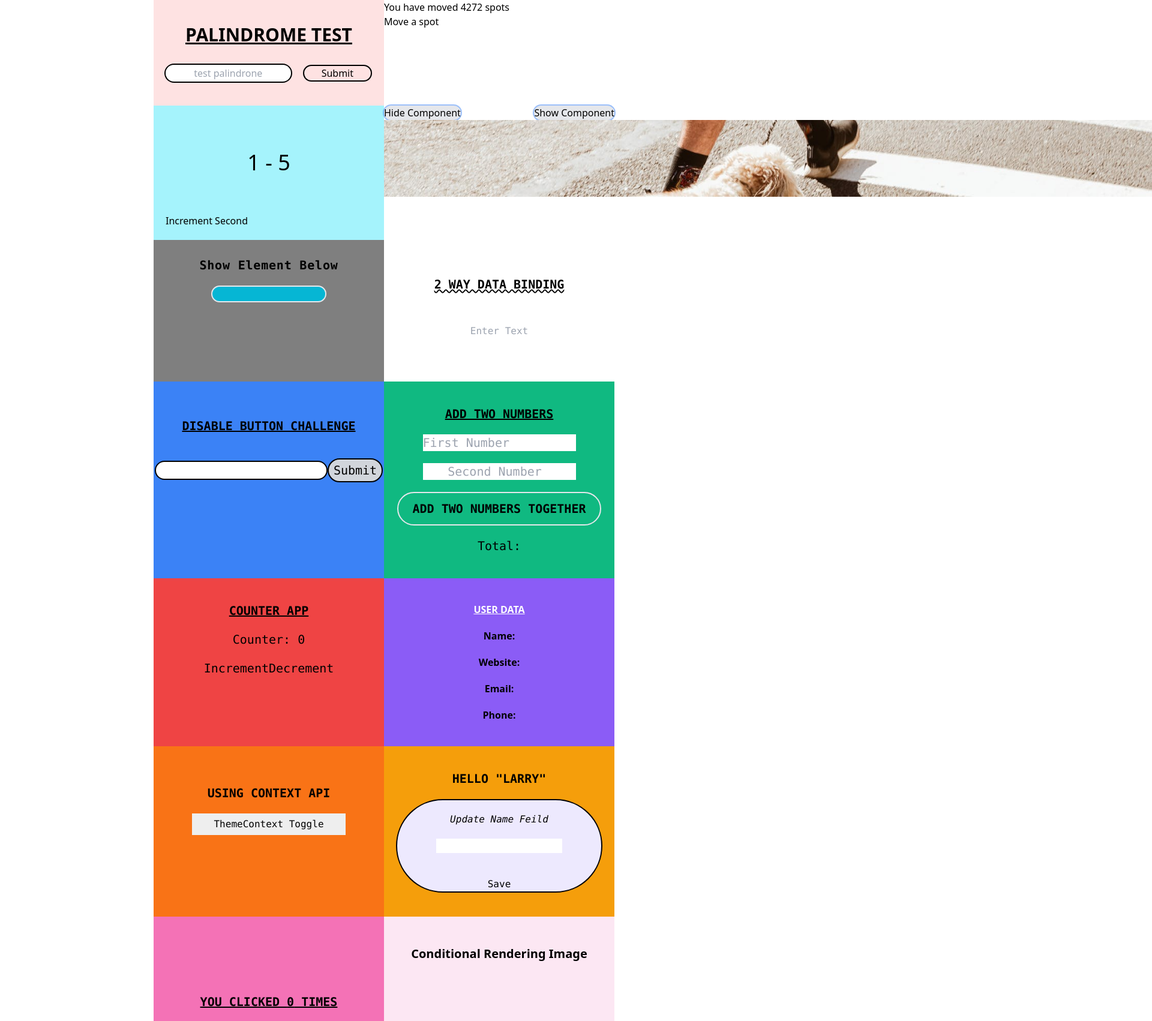
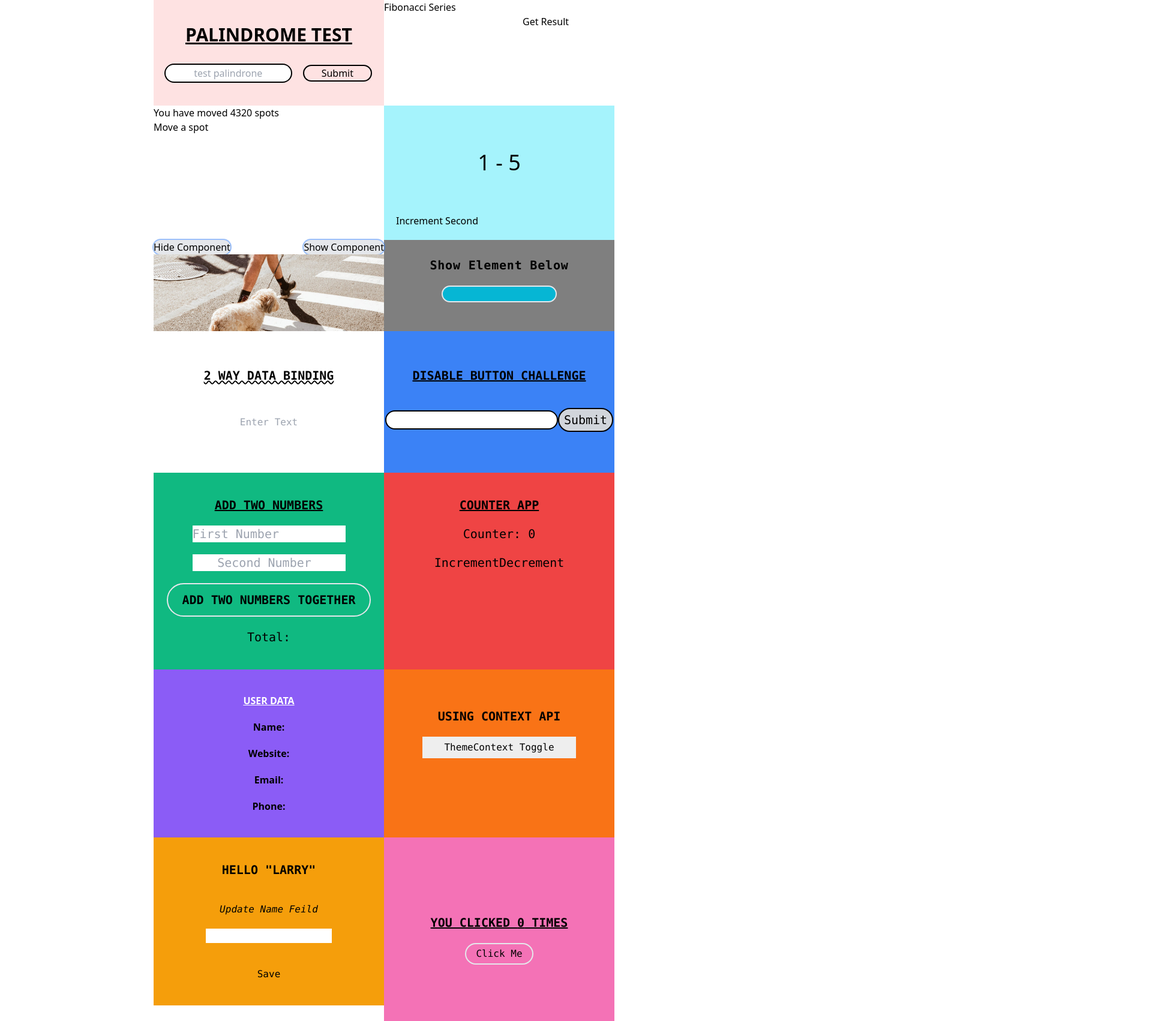
Before and after one commit to DecentraMindsCoin/hired-in-next, a Next.js app: page / in a window 1280 px wide. Shown: the top 1702 px of the page at 60% size, 1920 px wide, since content can reach past the window. Built offline with nearby package versions, Linux system fonts and the light colour scheme; no server answers.

Commit message:
large add datastructures and scripts

```diff
--- a/pages/index.js
+++ b/pages/index.js
@@ -15,6 +15,11 @@ import HowComponent from '../src/components/HowOther'
 import ScrollEvent from '../src/components/ScrollEvent'
 import Palindrome from '../src/components/Palindrome'
 import LoginForm from '../src/components/LoginForm'
+import Fibonacci from '../src/components/Fibonacci'
+import Scripts from '../src/components/Scripts'
+import DataStructures from '../src/components/DataStructures'
+
+
 // import TicTacComponent from '../src/components/TicTacComponent'
 const Home = () => {
   return (
@@ -29,6 +34,9 @@ const Home = () => {
         <div className="mx-auto grid w-full max-w-3xl grid-cols-2">
           <div>
             <Palindrome />
+          </div>
+          <div>
+            <Fibonacci />
           </div>
           <div>
             <ScrollEvent />
--- a/src/components/ChangeFormText.js
+++ b/src/components/ChangeFormText.js
@@ -1,5 +1,16 @@
 import React from 'react'
 import { useState } from 'react'
+
+
+const styles = {
+  wrapper: `w-full text-center space-y-5 py-10 bg-yellow-500 font-mono`,
+  heading: `font-bold text-xl uppercase`,
+  formContainer: `bg-purple-100 mx-5 rounded-full border-2 border-black`,
+  container: `py-5`,
+  label: `italic text-black`,
+  inputContainer: `py-5`,
+  input: ``,
+}
 
 const ChangeFormText = () => {
   const [input, setValue] = useState('')
@@ -15,18 +26,18 @@ const ChangeFormText = () => {
   }
 
   return (
-    <div className='w-full text-center space-y-5 py-10 bg-yellow-500 font-mono'>
-      <h1 className='font-bold text-xl uppercase'>Hello {`"${name}"`} </h1>
-      <form className="bg-purple-100 mx-5 rounded-full border-2 border-black">
-        <div className="py-5">
-          <label className='italic text-black' >Update Name Feild</label>
-          <div className="py-5">
+    <div className={styles.wrapper}>
+      <h1 className={styles.heading}>Hello {`"${name}"`} </h1>
+      <form className={styles.form}>
+        <div className={styles.container}>
+          <label className={styles.label} >Update Name Feild</label>
+          <div className={styles.inputContainer}>
             <input
               type="text"
               value={input}
               name="name-1"
               onChange={handleInput}
-              className="input"
+              className={styles.input}
             />
           </div>
         </div>
--- /dev/null
+++ b/src/components/DataStructures.js
@@ -0,0 +1,16 @@
+// For of loop, iterating through the array of names
+
+const names = ['max', 'tom', 'john', 'bob', 'sarah']
+
+console.log(names)
+console.log(names[0] + ' ' + 'loves pudding!')
+
+for (let el of names) {
+  console.log(el.toUpperCase())
+}
+
+names.push('julie')
+console.log(names.length)
+
+const findTom = names.findIndex((el) => el === 'tom')
+console.log(findTom)
--- /dev/null
+++ b/src/components/Fibonacci.js
@@ -0,0 +1,39 @@
+import React, { useState } from 'react'
+
+const styles = {
+  wrapper: ` relative w-full h-full text-center  py-3 `,
+  container: ` w-full flex-row space-y-3`,
+  buttonContainer: `justify-around flex w-full`,
+  button: `rounded-full border-2 px-5 py-1`,
+  styles: `relative px-5 w-full`,
+  inputContainer: `w-full flex relative`,
+  input: `w-full border-2 outline-none px-5 flex-shrink absolute`,
+}
+
+
+export default function Fibonacci() {
+  const [inp, setInp] = useState(null)
+  const [result, setResult] = useState([])
+  function fibonacci(n) {
+    let n1 = 0
+    let n2 = 1
+    let sum
+    const fibo = [1]
+    for (let i = 0; i < n; i++) {
+      sum = n1 + n2
+      n1 = n2
+      n2 = sum
+      fibo.push(n2)
+    }
+    return fibo.join(',')
+  }
+
+  return (
+    <div className="App">
+      <h1>Fibonacci Series</h1>
+      <input type="number" onChange={(e) => setInp(e.target.value)} />
+      <button onClick={() => setResult(fibonacci(inp))}>Get Result</button>
+      <h2>{result}</h2>
+    </div>
+  )
+}
--- /dev/null
+++ b/src/components/Scripts.js
@@ -0,0 +1,36 @@
+// simple fromise if a == 2 success else reject
+
+let p = new Promise((resolve, reject) => {
+  let a = 1 + 1
+  if (a == 2) {
+    resolve('Success')
+  } else {
+    reject('Failed')
+  }
+})
+
+//  id resolve success use this to execute the callback
+p.then((message) => {
+  console.log('This is in the then' + message)
+}).catch((message) => {
+  console.log('This is in the catch' + message)
+})
+
+
+// another promise example that calls all promises
+const recordVideoOne = new Promise((resolve, reject) => {
+  resolve('Video 1 Recorded')
+})
+const recordVideoTwo = new Promise((resolve, reject) => {
+  resolve('Video 2 Recorded')
+})
+const recordVideoThree = new Promise((resolve, reject) => {
+  resolve('Video 3 Recorded')
+})
+
+// gte all
+Promise.all([recordVideoOne, recordVideoTwo, recordVideoThree]).then(
+  (result) => {
+    console.log(result)
+  }
+)
--- a/src/components/ShowHideElement.js
+++ b/src/components/ShowHideElement.js
@@ -1,20 +1,22 @@
 import React from 'react'
 import { useState } from 'react'
+
+const styles = {
+  wrapper: `text-center w-full font-mono mx-auto  h-full py-7 bg-black bg-opacity-50 hover:bg-opacity-90 font-bold uppercase tracking-wider italic cursor-pointer space-y-5`,
+}
 
 const ShowHideElement = () => {
   const [show, setShow] = useState()
   return (
     <>
-    <div className='text-center w-full font-mono mx-auto  h-full py-7 bg-black bg-opacity-50 hover:bg-opacity-90 font-bold uppercase tracking-wider italic cursor-pointer space-y-5'>
-              <button className="font-bold text-xl" onClick={() => setShow(!show)}>
-        {show ? 'Hide Element Below' : 'Show Element Below'}
-      </button>
-<div className='bg-cyan-500 border-2 p-3   w-1/2 mx-auto rounded-full'>
+      <div className={styles.wrapper}>
+        <button className="text-xl font-bold" onClick={() => setShow(!show)}>
+          {show ? 'Hide Element Below' : 'Show Element Below'}
+        </button>
+        <div className="mx-auto w-1/2 rounded-full   border-2 bg-cyan-500 p-3">
           {show && <div>Toggle Challenge</div>}
-</div>
-
-    </div>
-
+        </div>
+      </div>
     </>
   )
 }
--- a/src/components/TestImage.js
+++ b/src/components/TestImage.js
@@ -9,7 +9,7 @@ const TestImage = () => {
     }
   }, [])
   return (
-    <div className="relative h-32 w-screen">
+    <div className="relative h-32 w-full">
       <Image className="absolute object-cover" src="/dog.jpeg" layout="fill" />
     </div>
   )
```
